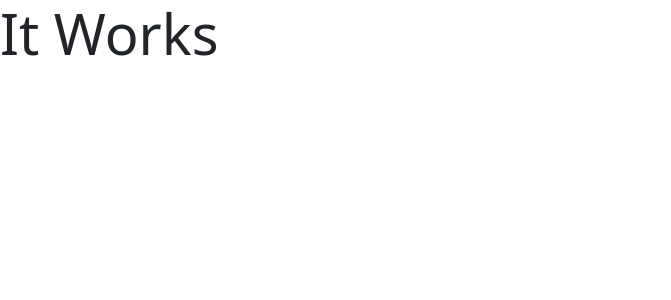
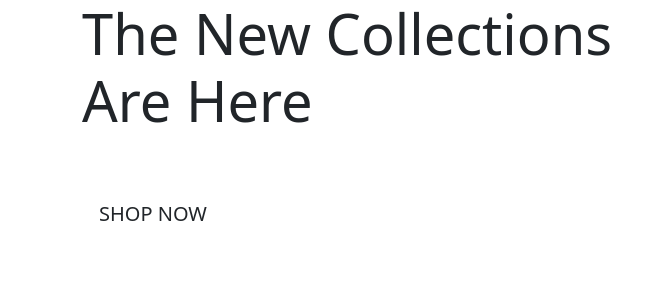
Before and after one commit to AlexNexton/boutique-ado-v1, a Django app: page / in a window 1280 px wide. Shown: the top 300 px of the page, without its empty margins (0-671 px from the left). Run offline with Django 3.2, Linux system fonts and the light colour scheme.

Commit message:
added homepage content

```diff
--- a/home/templates/home/index.html
+++ b/home/templates/home/index.html
@@ -2,9 +2,35 @@
 
 {% load static %}
 
+{% block page_header %}
+<div class="container header-container">
+    <div class="row">
+        <div class="col">
+
+        </div>
+    </div>
+</div>
+
+{% endblock %}
+
 {% block content %}
 
-<h1 class="display-4 text success">It Works</h1>
+<div class="container h-100">
+    <div class="row h-100">
+        <div class="col-7 col-md-6 my-auto">
+            <h1 class="display-4 logo-font text-black">
+                The New Collections Are Here
+            </h1>
+            <div class="my-5">
+                <h4>
+                    <a href="" class="shop-now-button btn btn-lg rounded-0 text-uppercase py-3">
+                        Shop now
+                    </a>
+                </h4>
+            </div>
+        </div>
+    </div>
+</div>
 
 
 {% endblock %}
```
